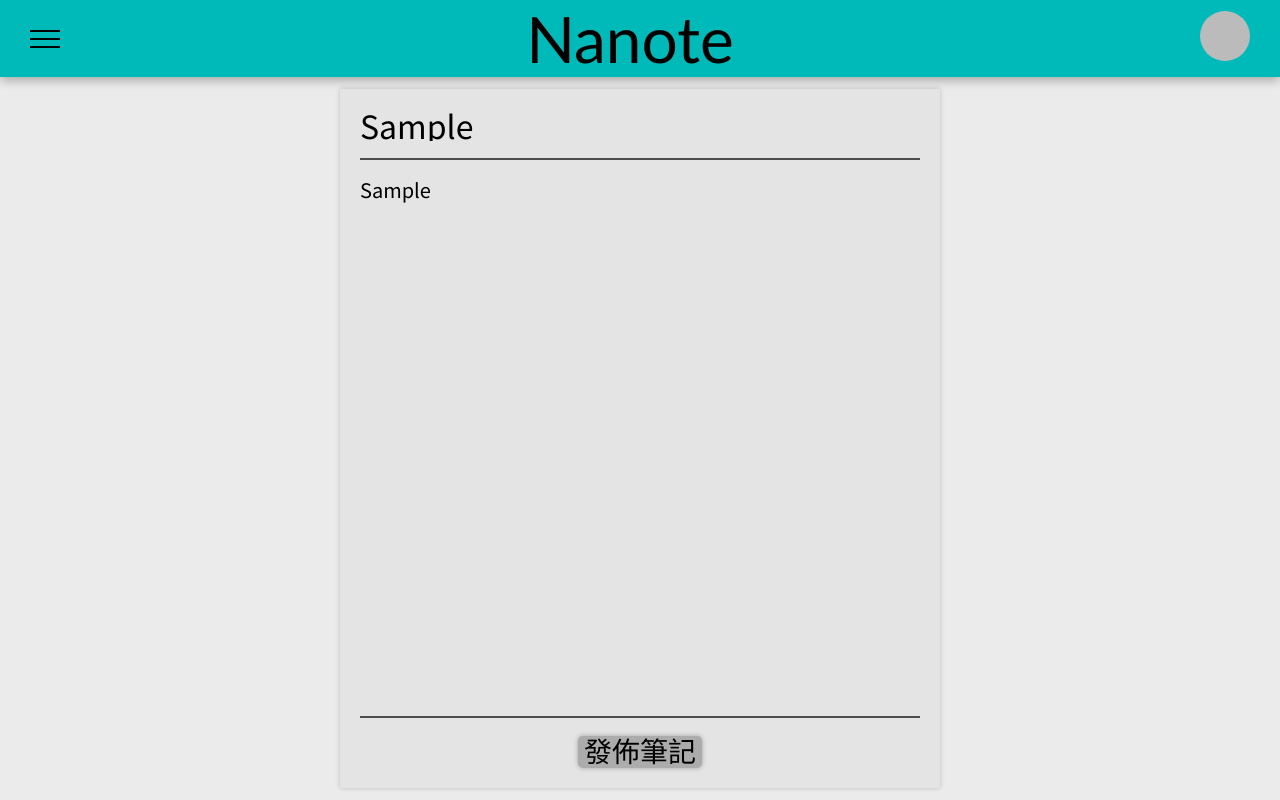
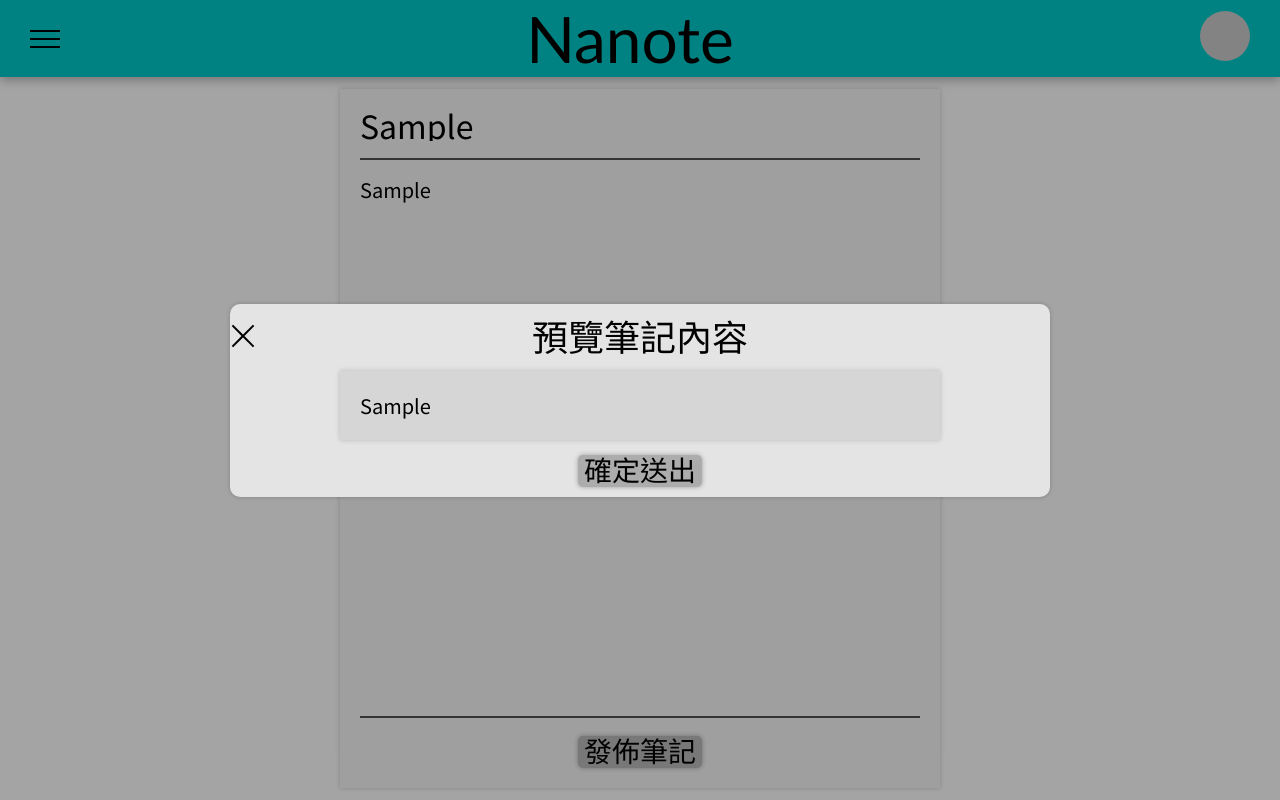
Before and after one commit to Huashen87/nanote, a React (Create React App) app in the folder frontend/: page /new-note in a window 1280 px wide. Both pictures are taken after typing "Sample", "Sample" into the empty fields and a click on the button "發佈筆記". Built offline with nearby package versions, Linux system fonts and the light colour scheme.

Commit message:
Add a simple preview modal window

```diff
--- /dev/null
+++ b/frontend/src/components/Modal.tsx
@@ -0,0 +1,33 @@
+import { useRef } from 'react';
+import { ModalBackground, ModalBody, ModalClose } from './styles';
+
+interface ModalProps {
+  showModal: boolean;
+  setShowModal: Function;
+  children?: JSX.Element | JSX.Element[] | null;
+}
+
+function Modal(props: ModalProps) {
+  const { showModal, setShowModal, children = null } = props;
+
+  const modalRef = useRef<HTMLDivElement>(null);
+
+  const handleBackgroungOnClick = (e: React.MouseEvent) => {
+    e.target === modalRef.current && setShowModal(false);
+  };
+
+  const handleCloseOnClick = () => {
+    setShowModal(false);
+  };
+
+  return showModal ? (
+    <ModalBackground ref={modalRef} onClick={handleBackgroungOnClick} showModal={showModal}>
+      <ModalBody>
+        <ModalClose onClick={handleCloseOnClick} children={<span />} />
+        {children}
+      </ModalBody>
+    </ModalBackground>
+  ) : null;
+}
+
+export default Modal;
--- a/frontend/src/components/styles.tsx
+++ b/frontend/src/components/styles.tsx
@@ -1,4 +1,4 @@
-import styled from 'styled-components';
+import styled, { keyframes } from 'styled-components';
 
 export const Button = styled.button`
   margin: 10px auto;
@@ -196,7 +196,8 @@
 
   ${({ checked }) =>
     checked
-      ? `label > span {
+      ? `
+      label > span {
         transform: rotate(45deg);
       }
 
@@ -208,7 +209,8 @@
       label > span::after {
         top: 0;
         transform: rotate(90deg);
-}`
+      }
+      `
       : ``}
 `;
 
@@ -254,6 +256,7 @@
 export const StyledMarkdown = styled.div`
   font-size: 20px;
   text-align: left;
+  font-weight: 400;
 
   p,
   pre,
@@ -330,3 +333,95 @@
     box-shadow: 0px 0px 5px rgba(0, 0, 0, 0.2);
   }
 `;
+
+export const ModalBackground = styled.div<{ showModal: boolean }>`
+  background-color: rgba(0, 0, 0, 0.3);
+  position: fixed;
+  left: 0;
+  top: 0;
+  width: 100vw;
+  height: 100vh;
+  display: flex;
+  justify-content: center;
+  align-items: center;
+  z-index: 500;
+  animation: ${({ showModal }) => (showModal ? fadeIn : null)} 0.2s linear;
+`;
+
+const fadeIn = keyframes`
+  from {
+    opacity: 0;
+  }
+
+  to {
+    opacity: 1;
+  }
+`;
+
+export const ModalBody = styled.div`
+  width: 90vw;
+  padding: 0px 10px;
+  max-width: 800px;
+  height: auto;
+  max-height: 90vh;
+  border-radius: 10px;
+  border: none;
+  background-color: #e4e4e4;
+  z-index: 600;
+  position: relative;
+  display: flex;
+  justify-content: center;
+  flex-direction: column;
+  box-shadow: 0px 0px 5px rgba(0, 0, 0, 0.2);
+`;
+
+export const PreviewContent = styled.div`
+  max-width: 560px;
+  width: 80%;
+  margin: 5px auto;
+  padding: 0 20px;
+  background-color: #d6d6d6;
+  height: auto;
+  overflow-y: scroll;
+  box-shadow: 0px 0px 5px rgba(0, 0, 0, 0.2);
+`;
+
+export const PreviewTitle = styled.p`
+  font-size: 36px;
+  font-weight: 500;
+  font-family: 'Noto Sans TC', sans-serif;
+  margin: 5px auto;
+`;
+
+export const ModalClose = styled.div`
+  z-index: 650;
+  display: flex;
+  align-items: center;
+  margin: 0 auto;
+  width: 100%;
+  height: 0;
+  cursor: pointer;
+  justify-content: left;
+  flex-direction: row-reverse;
+  position: relative;
+  top: 32px;
+  right: 12px;
+
+  > span,
+  > span::after {
+    display: block;
+    position: absolute;
+    width: 30px;
+    height: 2px;
+    background-color: #000000;
+    content: '';
+  }
+
+  > span {
+    transform: rotate(45deg);
+  }
+
+  > span::after {
+    transform: rotate(90deg);
+  }
+`;
--- a/frontend/src/pages/NewNote/NewNote.tsx
+++ b/frontend/src/pages/NewNote/NewNote.tsx
@@ -1,18 +1,39 @@
-import React, { useState } from 'react';
+import React, { useEffect, useState } from 'react';
 import Input from '../../components/Input';
-import { StyledNewNote, Button } from '../../components/styles';
+import { StyledNewNote, Button, PreviewContent, PreviewTitle } from '../../components/styles';
 import Textarea from '../../components/Textarea';
+import Modal from '../../components/Modal';
+import Content from '../../components/Content';
 
 function NewNote() {
   const [title, setTitle] = useState<string>('');
   const [content, setContent] = useState<string>('');
+  const [showModal, setShowModal] = useState<boolean>(false);
 
   const handleOnSubmit = (e: React.FormEvent<HTMLFormElement>) => {
     e.preventDefault();
-    console.log({ title, content });
+    setShowModal(true);
   };
 
+  const handleRealOnSubmit = () => {
+    console.log({ title, content });
+    setShowModal(false);
+  };
+
+  useEffect(() => {
+    document.body.style.overflow = showModal ? 'hidden' : 'scroll';
+    return () => {
+      document.body.style.overflow = 'unset';
+    };
+  }, [showModal]);
+
   return (
+    <>
+      <Modal showModal={showModal} setShowModal={setShowModal}>
+        <PreviewTitle>預覽筆記內容</PreviewTitle>
+        <PreviewContent children={<Content content={content} />} />
+        <Button onClick={handleRealOnSubmit} children="確定送出" />
+      </Modal>
       <StyledNewNote onSubmit={handleOnSubmit}>
         <Input
           type="text"
@@ -26,6 +47,7 @@
         <hr />
         <Button type="submit" children="發佈筆記" />
       </StyledNewNote>
+    </>
   );
 }
 
```
Lines whose indentation alone changed are shown as unchanged.
